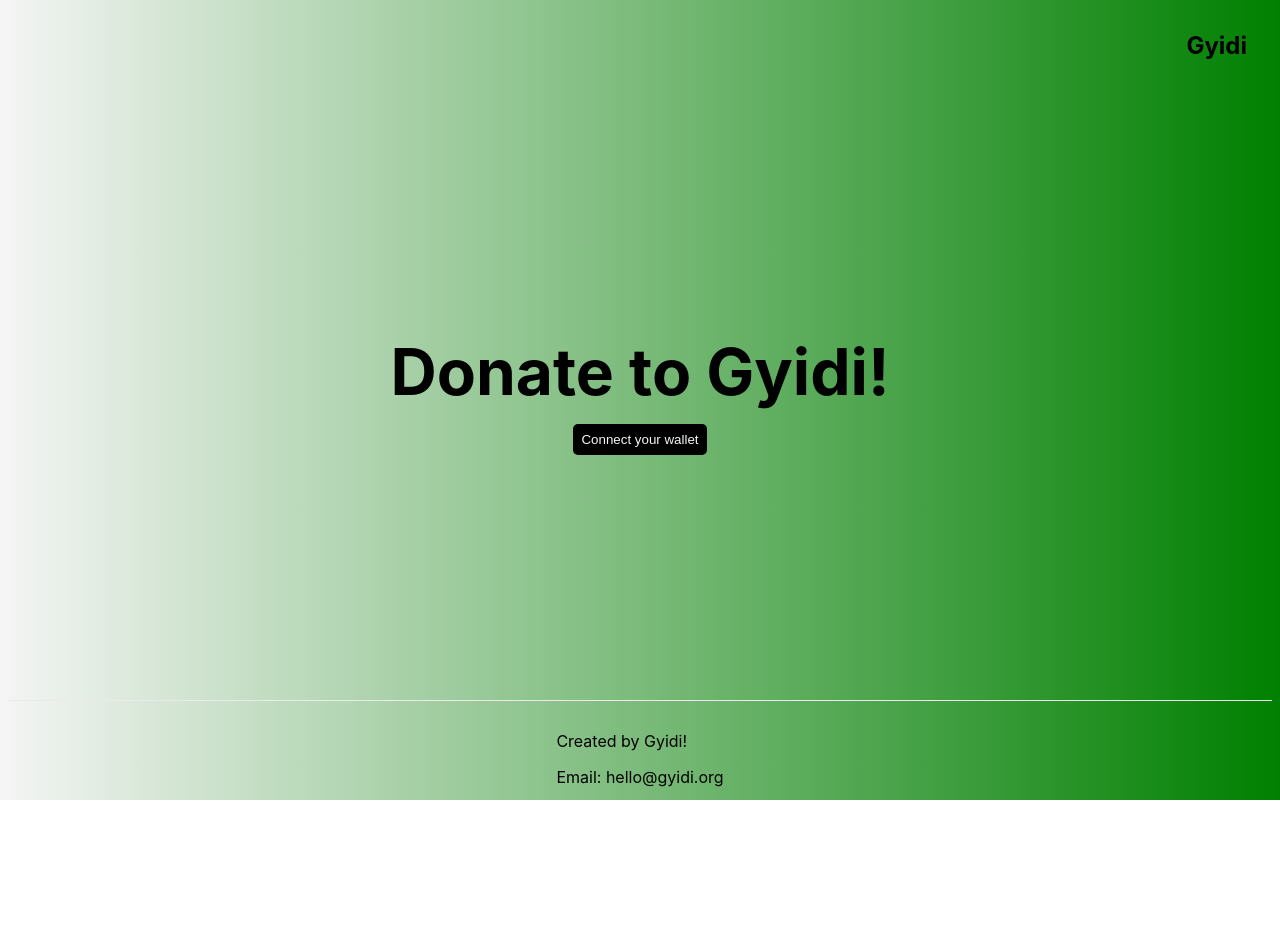
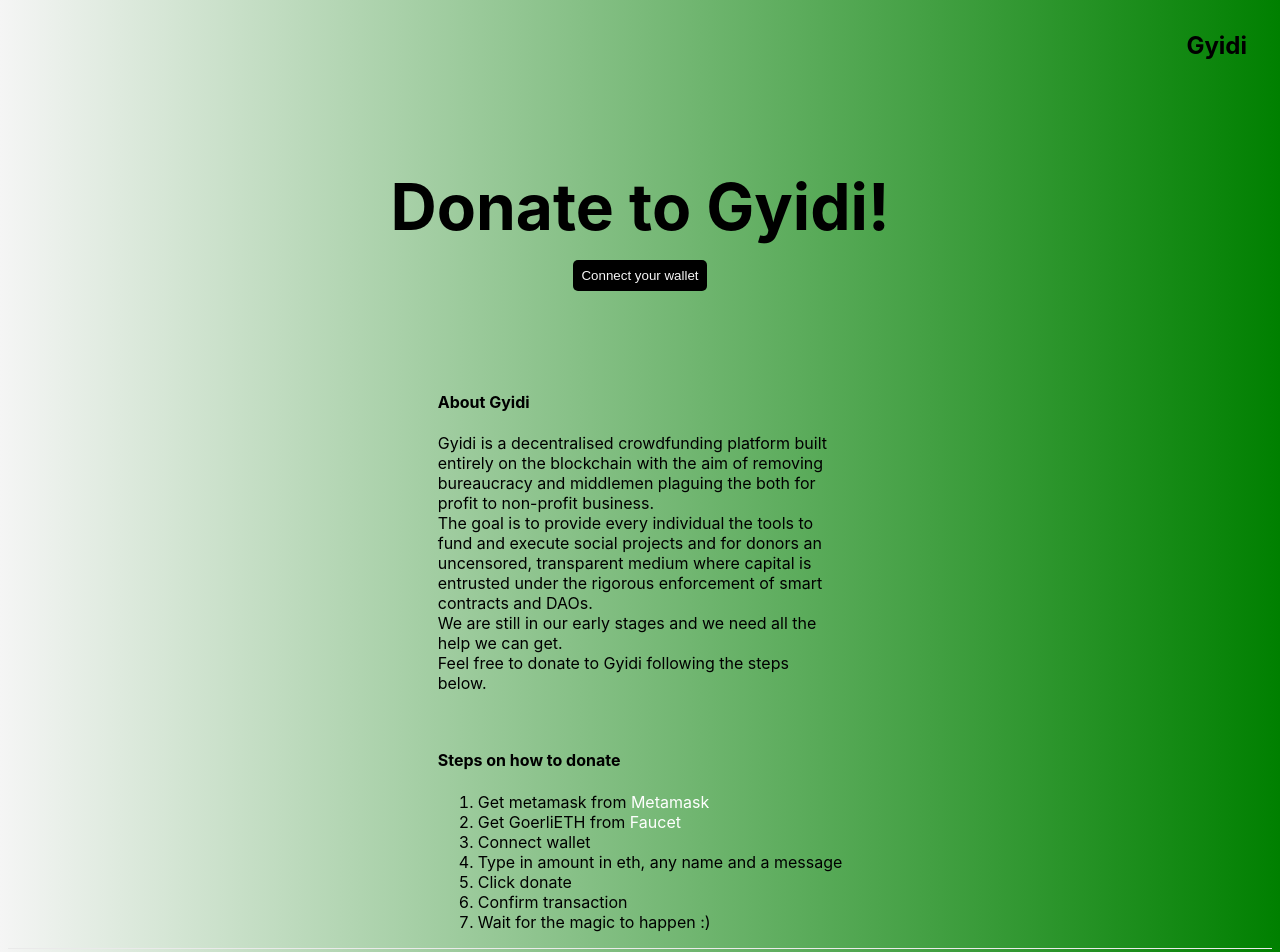
Before and after one commit to Gyidi/GyidiGTFOL, a Next.js app: page / in a window 1280 px wide. Shown: the top 952 px of the page. Before the commit the page ends 800 px from the top, so only its background shows below. Built offline with nearby package versions, Linux system fonts and the light colour scheme.

Commit message:
added prompt and fixed anchor tag styling

```diff
--- a/pages/index.jsx
+++ b/pages/index.jsx
@@ -229,9 +229,50 @@ export default function Home() {
             </form>
           </div>
         ) : (
-          <button id="button" onClick={connectWallet}> Connect your wallet </button>
+          <button id="button" onClick={connectWallet}>
+            {" "}
+            Connect your wallet{" "}
+          </button>
         )}
       </main>
+
+      {!currentAccount && (
+        <div>
+          <h4>About Gyidi</h4>
+          <div id="about">
+            <p>
+              Gyidi is a decentralised crowdfunding platform built entirely on the
+              blockchain with the aim of removing bureaucracy and middlemen
+              plaguing the both for profit to non-profit business.<br/> The goal is
+              to provide every individual the tools to fund and execute social
+              projects and for donors an uncensored, transparent medium where
+              capital is entrusted under the rigorous enforcement of smart
+              contracts and DAOs.
+              <br /> We are still in our early stages and we need all the help
+              we can get.
+              <br />
+              Feel free to donate to Gyidi following the steps below.
+              <br />
+            </p>
+          </div>
+
+          <br />
+          <h4>Steps on how to donate</h4>
+          <ol>
+            <li>
+              Get metamask from <a href="https://metamask.io">Metamask</a>{" "}
+            </li>
+            <li>
+              Get GoerliETH from <a href="https://goerlifaucet.com">Faucet</a>{" "}
+            </li>
+            <li>Connect wallet </li>
+            <li>Type in amount in eth, any name and a message</li>
+            <li>Click donate</li>
+            <li>Confirm transaction</li>
+            <li>Wait for the magic to happen :)</li>
+          </ol>
+        </div>
+      )}
 
       {currentAccount && <h1>donations received</h1>}
 
@@ -258,7 +299,11 @@ export default function Home() {
       <footer className={styles.footer}>
         <div>
           <p>Created by Gyidi!</p>
-          <a href="mailto: hello@gyidi.org" target="_blank" rel="noopener noreferrer">
+          <a
+            href="mailto: hello@gyidi.org"
+            target="_blank"
+            rel="noopener noreferrer"
+          >
             Email: hello@gyidi.org
           </a>
         </div>
--- a/styles/globals.css
+++ b/styles/globals.css
@@ -8,7 +8,7 @@ body {
 }
 
 a {
-  color: inherit;
+  color: white;
   text-decoration: none;
 }
 
@@ -19,10 +19,14 @@ a {
 nav {
   display: flex;
   align-items: center;
-  justify-content: end;
   height: 90px;
   width: 100%;
   padding: 30px 25px;
+}
+
+nav>h1{
+  margin-left: auto;
+  margin-right: 0;
 }
 
 #button {
@@ -34,3 +38,7 @@ nav {
   background-color: black;
   color: whitesmoke;
 }
+
+#about {
+  width: 50vh;
+}
```
